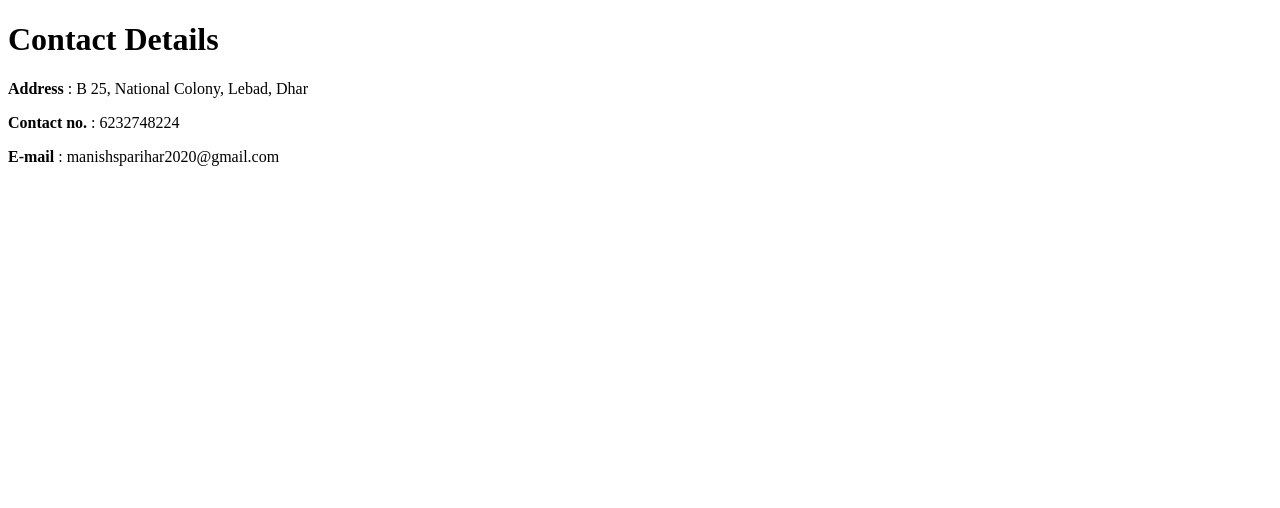
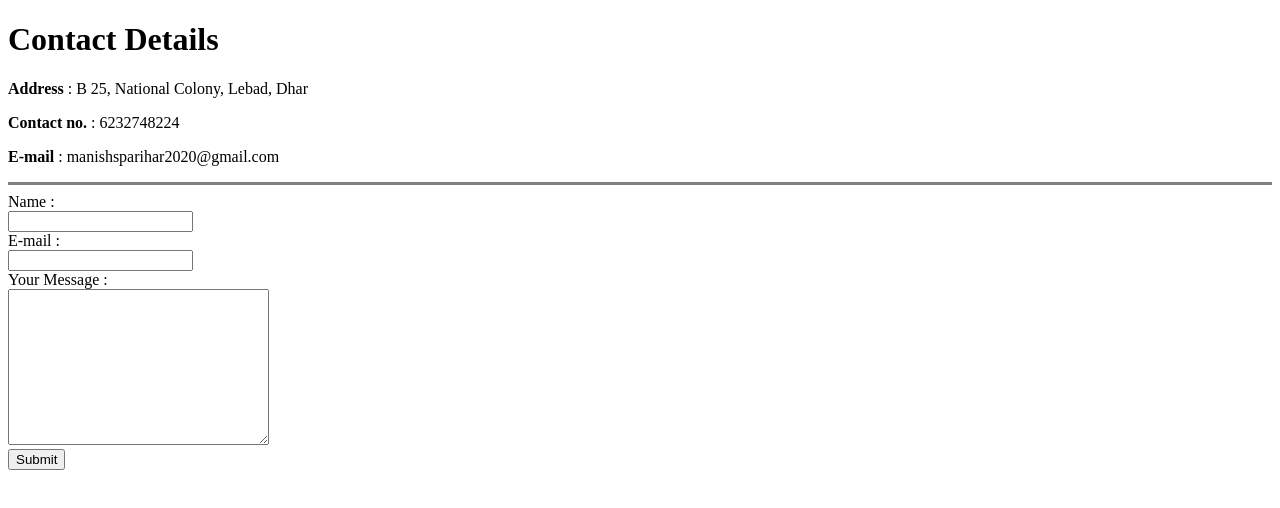
Before and after one commit to Msparihar/My-Personal-Website, a plain HTML site: page contact_details.html in a window 1280 px wide. Drawn offline with Linux system fonts and the light colour scheme.

Commit message:
Add files via upload

```diff
--- a/contact_details.html
+++ b/contact_details.html
@@ -11,5 +11,21 @@
     <p><strong>Address</strong> : B 25, National Colony, Lebad, Dhar</p>
     <p><strong>Contact no.</strong> : 6232748224</p>
     <p><strong>E-mail</strong> : manishsparihar2020@gmail.com</p>
+
+    <hr size="3" noshade>
+
+    <form action="mailto:manishsparihar2020@gmail.com" method="post" enctype="text/plain">
+        <label for="Name:">Name : </label><br>
+        <input type="text">
+        <br>
+
+        <label for="E-mail">E-mail : </label><br>
+        <input type="text"><br>
+
+        <label for="Message">Your Message : </label><br>
+        <textarea name="Message"  cols="30" rows="10"></textarea><br>
+
+        <input type="submit">
+    </form>
 </body>
 </html>
```
Also changed, not shown: index.html (+4 -3 lines).
